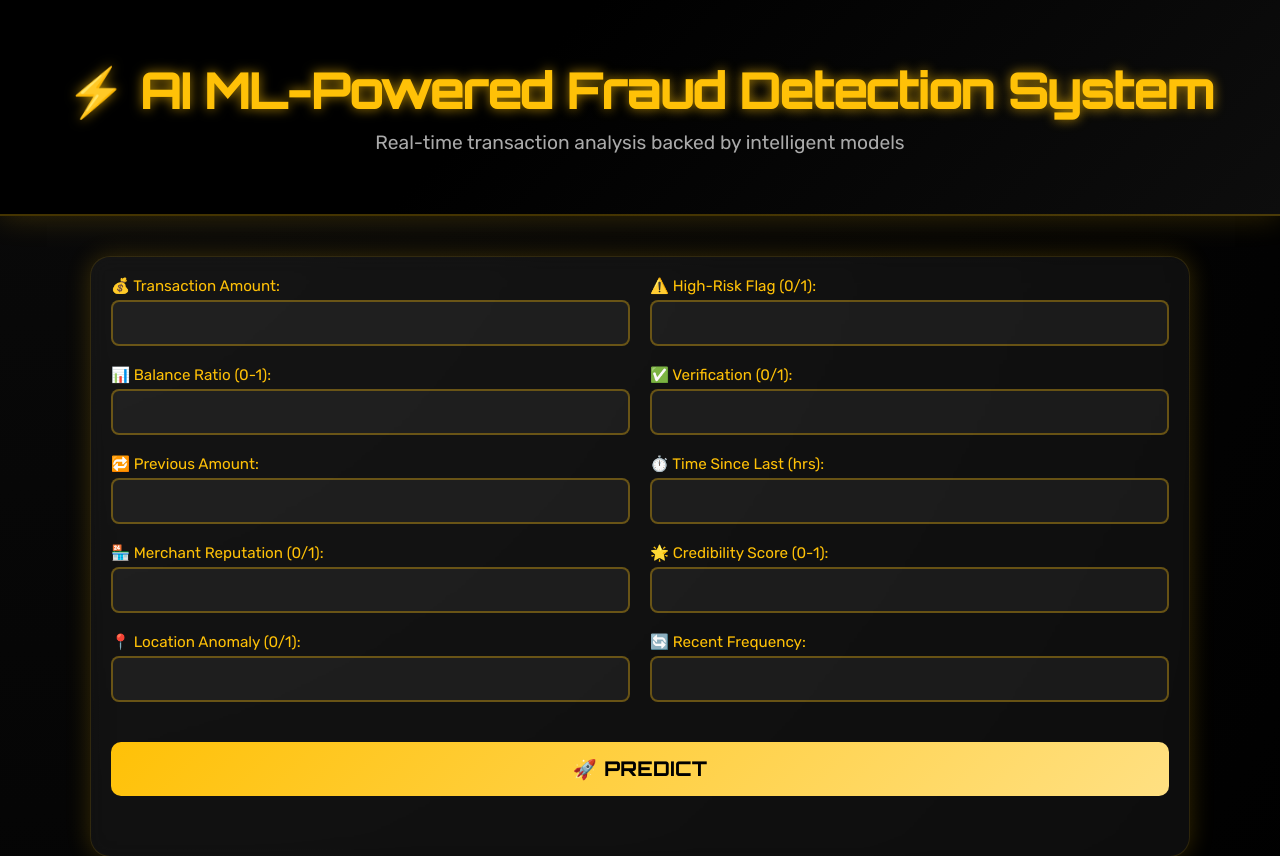
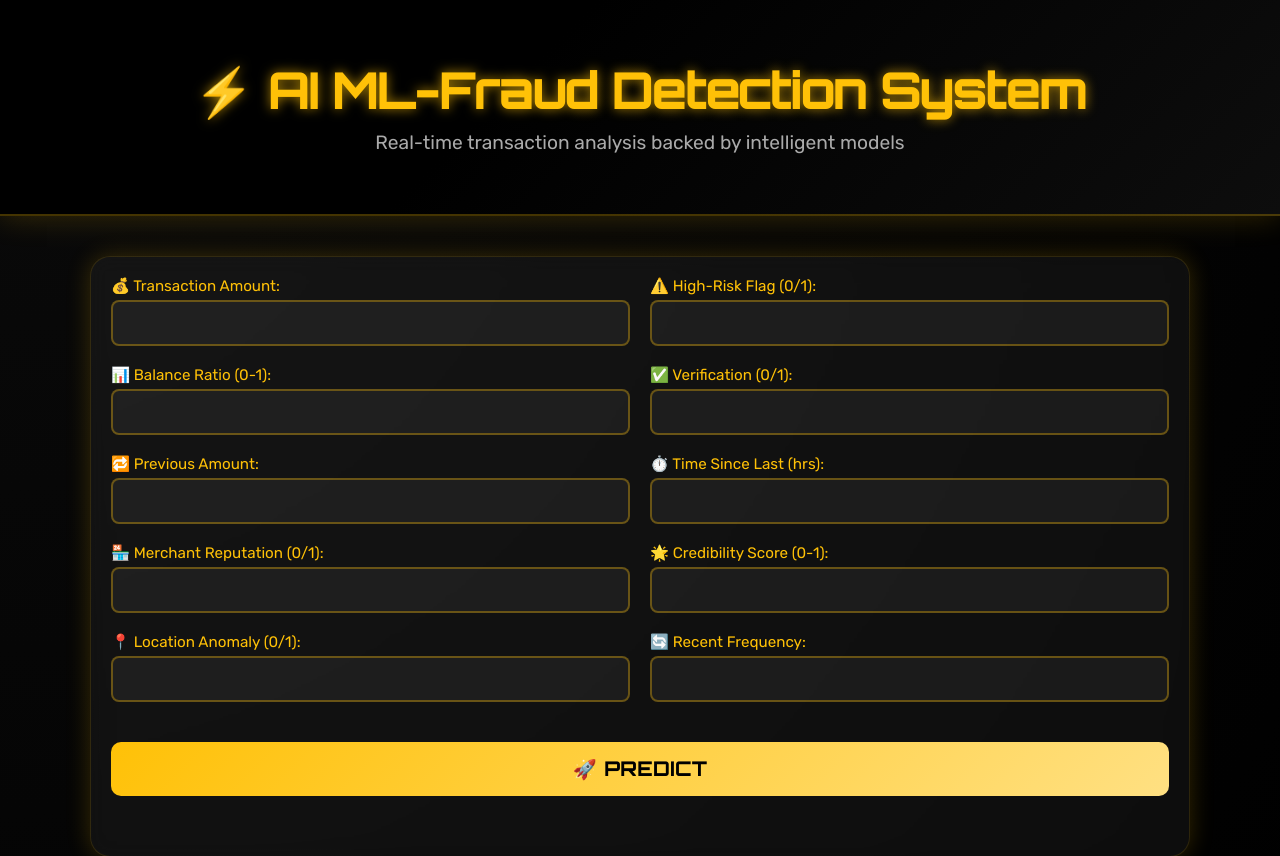
Before and after one commit to ranasaurabh191/Fraud-Detection-AI-ML, a Flask app: page / in a window 1280 px wide. Shown: the top 856 px of the page. Run offline with Flask 3, Linux system fonts and the light colour scheme; parts of the project's set-up code (start-up, migrations or seed data) failed here and were passed over.

Commit message:
Update index.html

```diff
--- a/apps/templates/index.html
+++ b/apps/templates/index.html
@@ -166,7 +166,7 @@
 <body>
 
   <header>
-    <h1>⚡️ AI ML-Powered Fraud Detection System</h1>
+    <h1>⚡️ AI ML-Fraud Detection System</h1>
     <p class="tagline">Real-time transaction analysis backed by intelligent models</p>
   </header>
 
```
